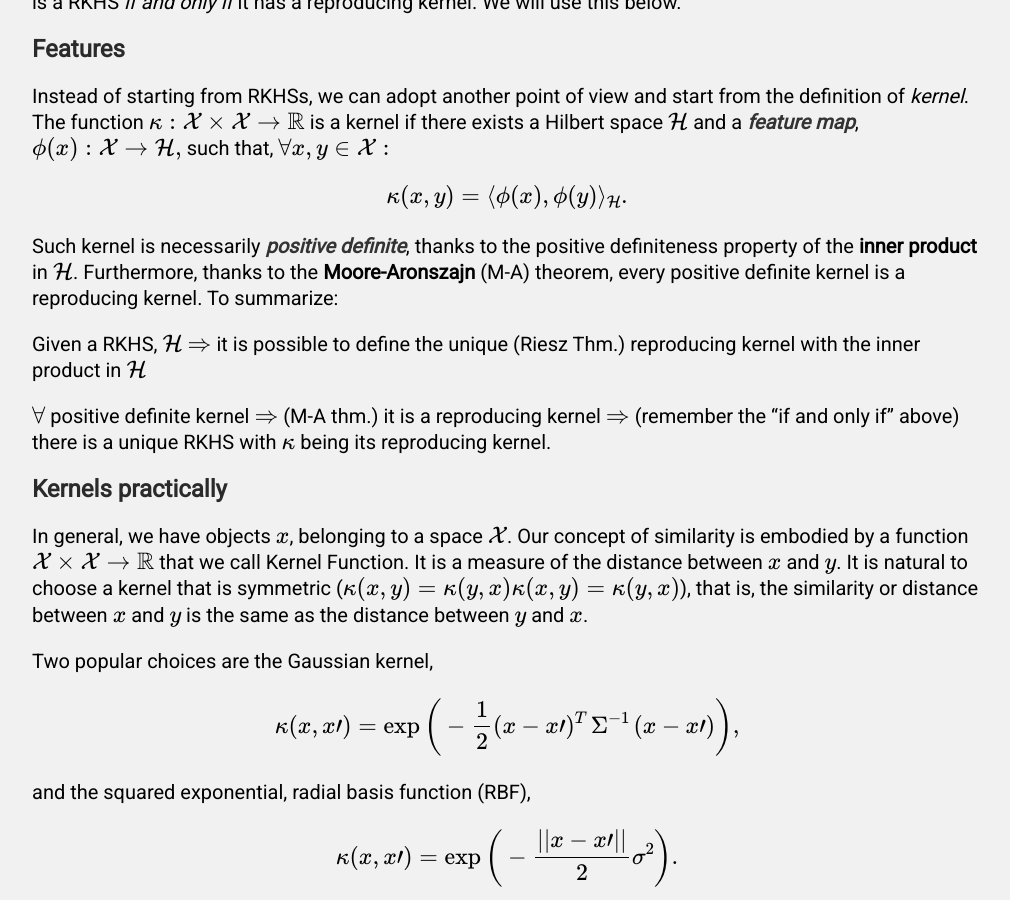
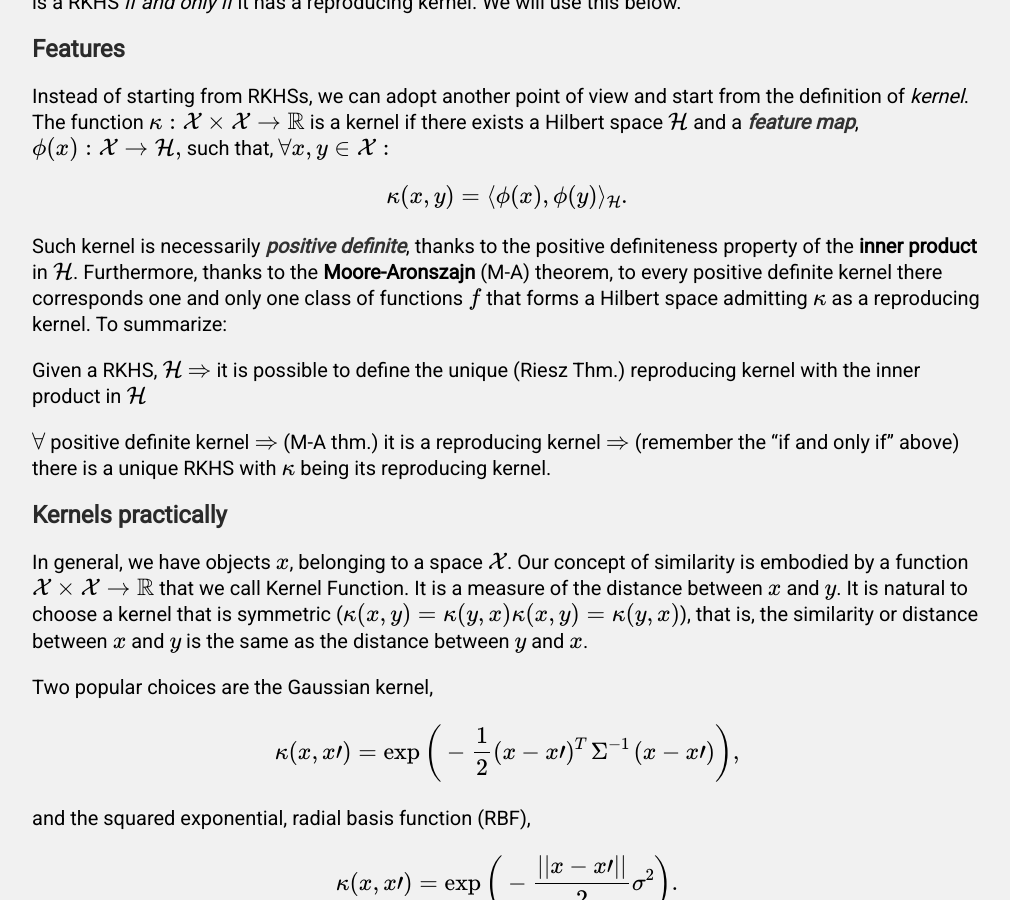
Before and after one commit to FullSimplify/FullSimplify.github.io, a Jekyll site: the page built from _posts/2000-01-02-Support-Vector-Machines,-a-Gentle-Introduction.md, in a window 1280 px wide and 900 px high, scrolled down 1881 px. Shown: the whole window, without its empty margins (133-1143 px from the left). Built offline with Jekyll 4.4.1, drawn with Linux system fonts in a browser that asks for light colours; formulas are drawn with MathJax 3.

Commit message:
Update 2000-01-02-Support-Vector-Machines,-a-Gentle-Introduction.md

```diff
--- a/_posts/2000-01-02-Support-Vector-Machines,-a-Gentle-Introduction.md
+++ b/_posts/2000-01-02-Support-Vector-Machines,-a-Gentle-Introduction.md
@@ -56,7 +56,7 @@
 \kappa(x,y)=\langle \phi(x),\phi(y) \rangle_{\mathcal{H}}.
 \end{equation}
 
-Such kernel is necessarily **positive definite**, thanks to the positive definiteness property of the <a target="_blank" href='https://en.wikipedia.org/wiki/Inner_product_space'> inner product</a> in $$\mathcal{H}$$. Furthermore, thanks to the<a target="_blank" href='https://en.wikipedia.org/wiki/Reproducing_kernel_Hilbert_space#Moore.E2.80.93Aronszajn_theorem'> Moore-Aronszajn</a> (M-A) theorem, every positive definite kernel is a reproducing kernel. To summarize:
+Such kernel is necessarily **positive definite**, thanks to the positive definiteness property of the <a target="_blank" href='https://en.wikipedia.org/wiki/Inner_product_space'> inner product</a> in $$\mathcal{H}$$. Furthermore, thanks to the<a target="_blank" href='https://en.wikipedia.org/wiki/Reproducing_kernel_Hilbert_space#Moore.E2.80.93Aronszajn_theorem'> Moore-Aronszajn</a> (M-A) theorem, to every positive definite kernel there corresponds one and only one class of functions $$f$$ that forms a Hilbert space admitting $$\kappa$$ as a reproducing kernel. To summarize:
 
 Given a RKHS, $$\mathcal{H}$$ $$\Rightarrow$$ it is possible to define the unique (Riesz Thm.) reproducing kernel with the inner product in $$\mathcal{H}$$
 
```
